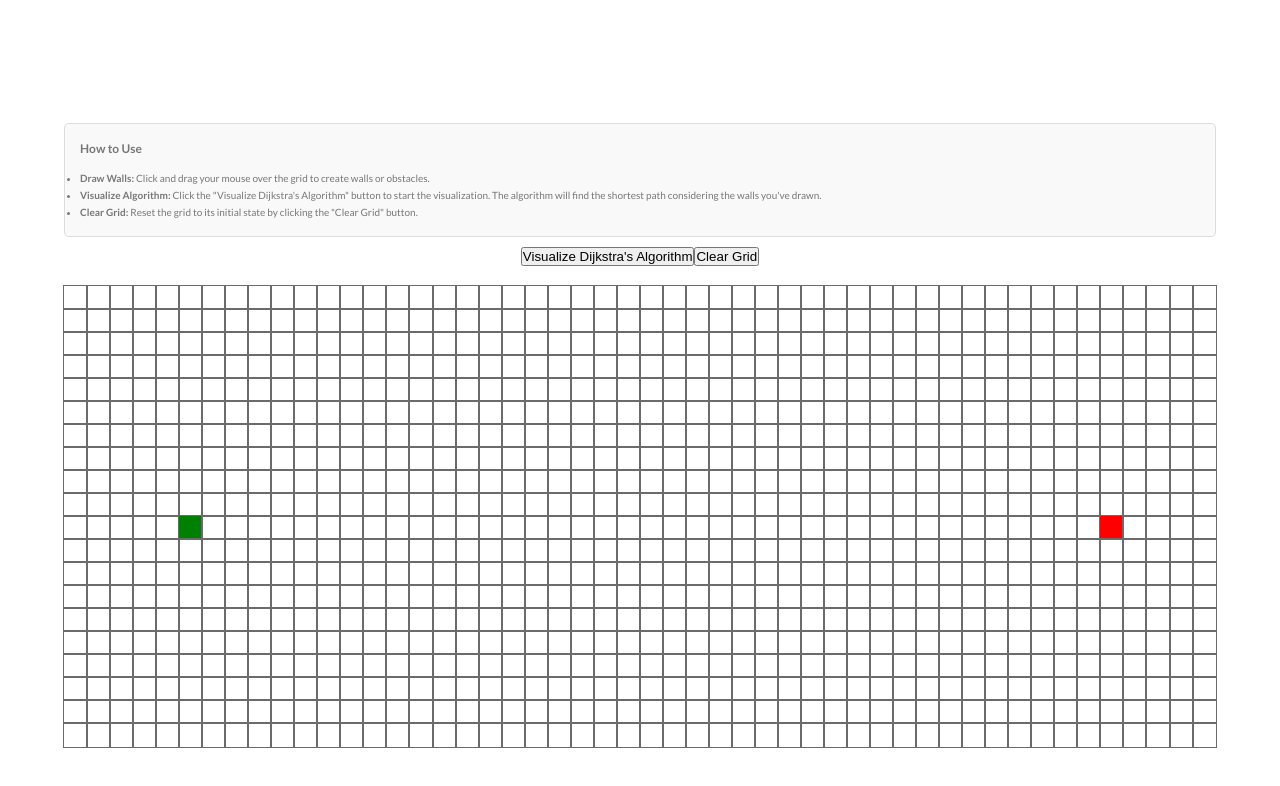
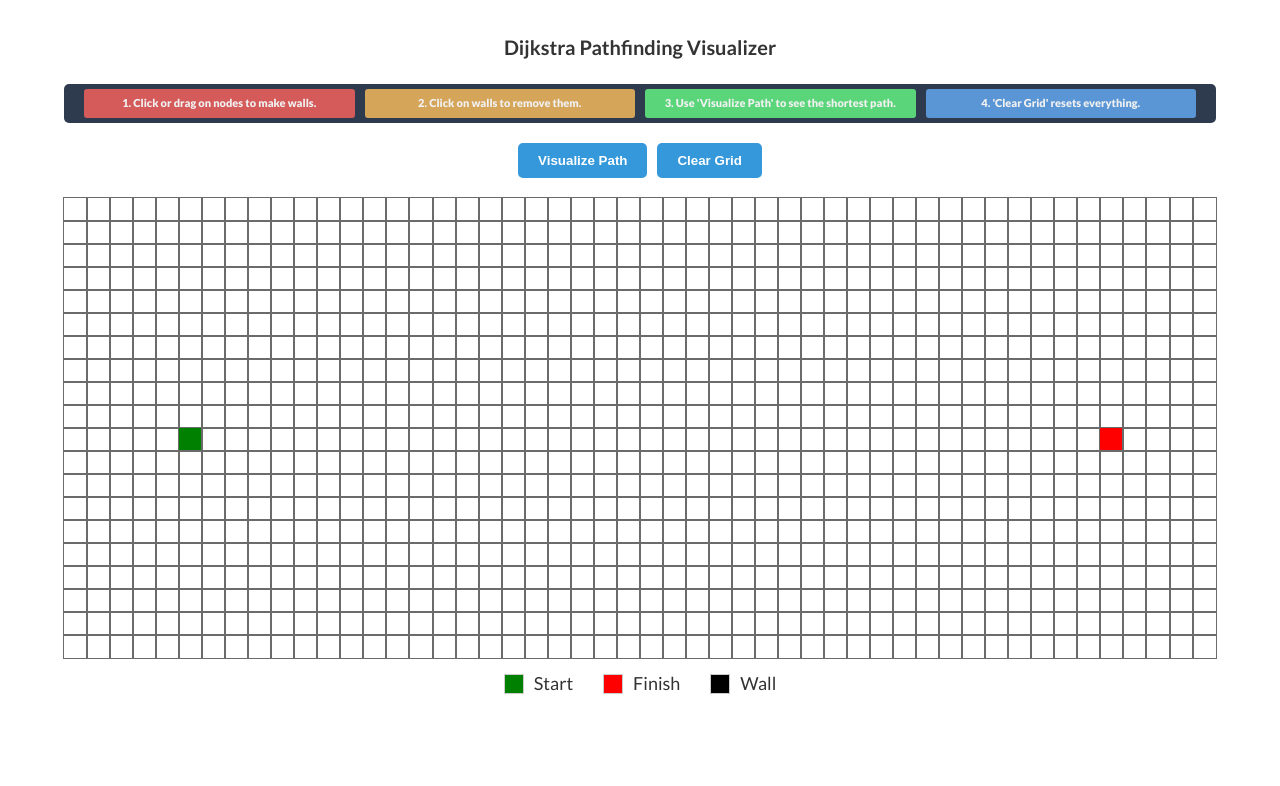
Before and after one commit to devbaggett/pathfinding-visualizer, a React (Create React App) app: page / in a window 1280 px wide. Shown: the top 786 px of the page. Built offline with nearby package versions, Linux system fonts and the light colour scheme; the HTML template or start-up script is replaced by a standard one.

Commit message:
Added instructions and a legend, as well as styling.

```diff
--- a/src/App.css
+++ b/src/App.css
@@ -1,8 +1,6 @@
 .App {
   display: flex;
   justify-content: center;
-  align-items: center;
+  align-items: flex-start;
   height: 100vh;
-  /*height: 100%;*/
-  /*overflow: hidden;*/
 }
--- a/src/components/Node.css
+++ b/src/components/Node.css
@@ -4,14 +4,6 @@
     outline: 1px solid #6B6B6B;
     box-sizing: border-box; /* This ensures the outline doesn't increase the size */
     display: inline-block;
-}
-
-.node-start {
-    background-color: green;
-}
-
-.node-finish {
-    background-color: red;
 }
 
 .node-visited {
--- a/src/components/PathfindingVisualizer.css
+++ b/src/components/PathfindingVisualizer.css
@@ -1,14 +1,49 @@
-.instruction-container {
-    padding: 15px;
-    margin: 10px 0;
-    border: 1px solid #ddd;
-    border-radius: 5px;
-    background-color: #f9f9f9;
+h1 {
+    text-align: center;
+    color: #333;
+    margin-bottom: 20px;
 }
 
-.instruction-container h3 {
-    font-size: 1.2rem;
-    margin-bottom: 10px;
+.instructions {
+    display: flex;
+    justify-content: space-between;
+    align-items: center;
+    padding: 5px 15px;
+    background-color: #2e3b4e;
+    border-radius: 5px;
+    margin-bottom: 20px;
+}
+
+.instructions span {
+    flex: 1;
+    text-align: center;
+    font-weight: 900;
+    font-size: 1.1em;
+    color: #f1f1f1;
+    margin: 0 5px;
+    border-radius: 3px;
+    padding: 5px;
+    transition: background-color 0.3s;
+}
+
+.instructions span:nth-child(1) {
+    background-color: #d55a5a;
+}
+
+.instructions span:nth-child(2) {
+    background-color: #d5a55a;
+}
+
+.instructions span:nth-child(3) {
+    background-color: #5ad57a;
+}
+
+.instructions span:nth-child(4) {
+    background-color: #5a96d5;
+}
+
+.instructions span:hover {
+    opacity: 0.9;
 }
 
 .controls {
@@ -17,8 +52,71 @@
     margin-bottom: 20px;  /* Adjust as necessary for spacing */
 }
 
+.controls button {
+    padding: 10px 20px;
+    background-color: #3498db;
+    border: none;
+    border-radius: 5px;
+    color: #ffffff;
+    font-weight: bold;
+    cursor: pointer;
+    transition: background-color 0.3s, transform 0.1s;
+    margin-right: 10px;
+}
+
+.controls button:last-child {
+    margin-right: 0;
+}
+
+.controls button:hover {
+    background-color: #2980b9;
+}
+
+.controls button:active {
+    transform: translateY(2px);
+}
+
+.controls button:disabled {
+    background-color: #a4c0d0;
+    cursor: not-allowed;
+}
+
+.legend {
+    display: flex;
+    justify-content: center;
+    gap: 30px;
+    margin: 10px 0;
+    align-items: center;
+}
+
+.legend-item {
+    display: flex;
+    align-items: center;
+    gap: 10px;
+    font-size: 18px;
+    color: #333;
+}
+
+.legend-color {
+    width: 20px;
+    height: 20px;
+    border: 1px solid #ccc;
+}
+
+.node-start {
+    background-color: green;
+}
+
+.node-finish {
+    background-color: red;
+}
+
+.node-wall {
+    background-color: black;
+}
+
 .grid {
-    width: 90vw; /* Width of the entire grid */
+    width: 90vw;
     display: flex;
     flex-wrap: wrap;
 }
@@ -26,7 +124,3 @@
 .row {
     display: flex;
 }
-
-.node-wall {
-    background-color: black;
-}
--- a/src/components/PathfindingVisualizer.jsx
+++ b/src/components/PathfindingVisualizer.jsx
@@ -175,17 +175,16 @@ const PathfindingVisualizer = () => {
 
     return (
         <div>
-            <div className="instruction-container">
-                <h3>How to Use</h3>
-                <ul>
-                    <li><strong>Draw Walls:</strong> Click and drag your mouse over the grid to create walls or obstacles.</li>
-                    <li><strong>Visualize Algorithm:</strong> Click the "Visualize Dijkstra's Algorithm" button to start the visualization. The algorithm will find the shortest path considering the walls you've drawn.</li>
-                    <li><strong>Clear Grid:</strong> Reset the grid to its initial state by clicking the "Clear Grid" button.</li>
-                </ul>
+            <h1>Dijkstra Pathfinding Visualizer</h1>
+            <div className="instructions">
+                <span>1. Click or drag on nodes to make walls.</span>
+                <span>2. Click on walls to remove them.</span>
+                <span>3. Use 'Visualize Path' to see the shortest path.</span>
+                <span>4. 'Clear Grid' resets everything.</span>
             </div>
             <div className="controls">
                 <button onClick={visualizeDijkstra} disabled={isAnimating}>
-                    Visualize Dijkstra's Algorithm
+                    Visualize Path
                 </button>
                 <button onClick={clearGrid} disabled={isAnimating}>
                     Clear Grid
@@ -220,6 +219,20 @@ const PathfindingVisualizer = () => {
                     );
                 })}
             </div>
+            <div className="legend">
+                <div className="legend-item">
+                    <div className="legend-color node-start"></div>
+                    Start
+                </div>
+                <div className="legend-item">
+                    <div className="legend-color node-finish"></div>
+                    Finish
+                </div>
+                <div className="legend-item">
+                    <div className="legend-color node-wall"></div>
+                    Wall
+                </div>
+            </div>
         </div>
     );
 };
```
Also changed, not shown: 13 other files (tests, documents, lock files or other folders).
